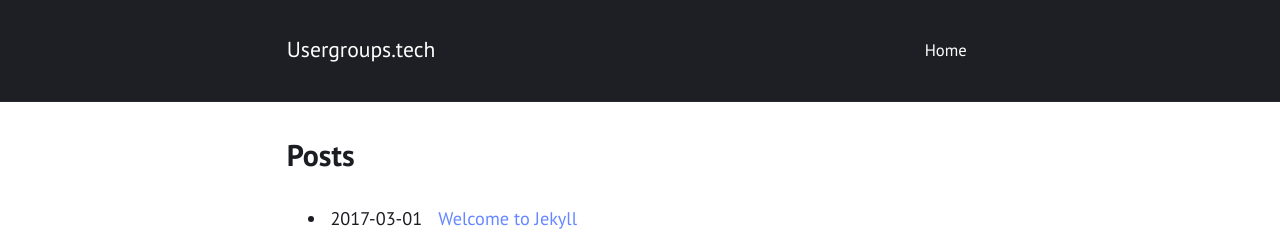
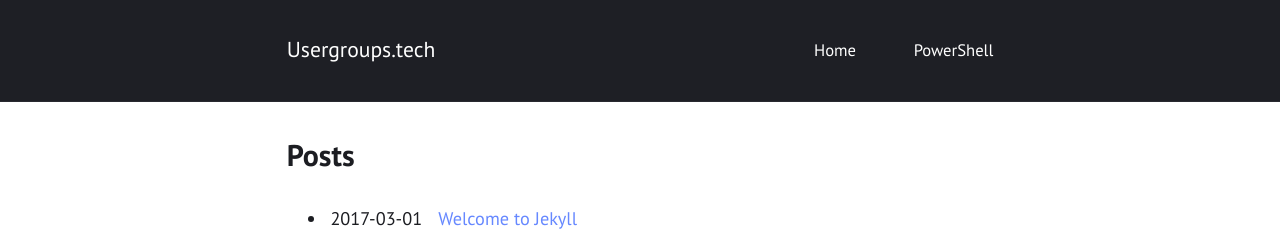
Before and after one commit to usergroupstech/website, a Jekyll site: the page built from index.html, in a window 1280 px wide. Shown: the top 234 px of the page. Built offline with Jekyll 4.4.1, drawn with Linux system fonts in a browser that asks for light colours.

Commit message:
Attempt to get the navigation correct

```diff
--- a/_config.yml
+++ b/_config.yml
@@ -24,6 +24,8 @@ minimal: false               # use simpler style
 navigation:
   - {file: "index.html", icon: home}
   - {file: "README.md", icon: address-card}
+  - title: PowerShell
+    url: powershell.html
 
 external:                    # see http://fontawesome.com/icons
 #  - {title: Mail, icon: envelope, url: "mailto:niklasbuschmann@users.noreply.github.com"}
```
